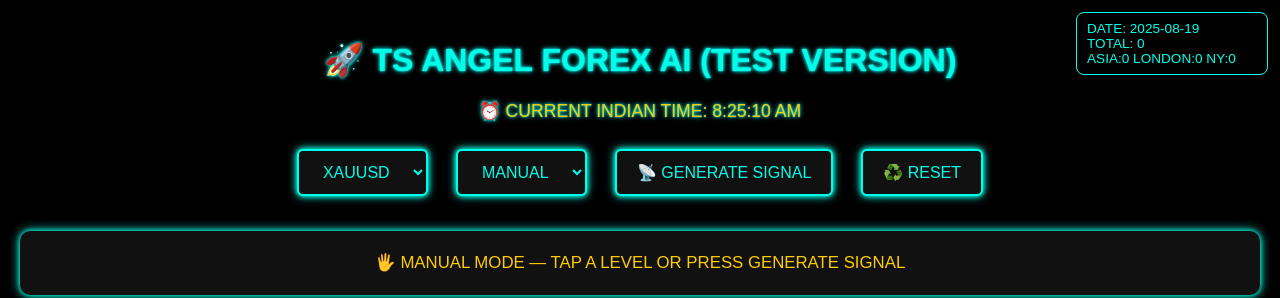
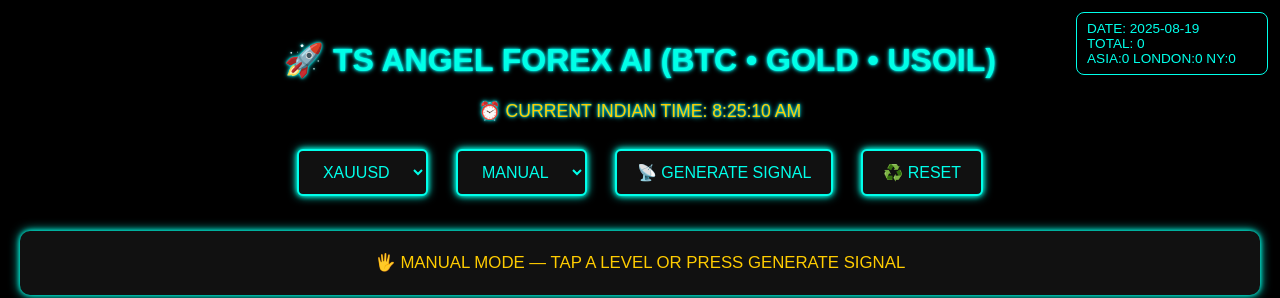
Before and after one commit to sumontsvip/TS-ANGEL-FOREX, a plain HTML site: page index.html in a window 1280 px wide. Shown: the top 298 px of the page. Drawn offline with Linux system fonts and the light colour scheme.

Commit message:
Update index.html

```diff
--- a/index.html
+++ b/index.html
@@ -3,7 +3,7 @@
 <head>
   <meta charset="utf-8" />
   <meta name="viewport" content="width=device-width, initial-scale=1" />
-  <title>TS Angel Forex AI TEST VERSION — Full</title>
+  <title>TS Angel Forex AI — Full</title>
   <style>
     html,body{margin:0;padding:0;overflow-x:hidden;font-family:Arial,sans-serif;background:black;color:white;text-transform:uppercase}
     canvas#starfield{position:fixed;top:0;left:0;width:100%;height:100%;z-index:-1}
@@ -26,7 +26,7 @@
 </head>
 <body>
   <canvas id="starfield"></canvas>
-  <h1>🚀 TS ANGEL FOREX AI (TEST VERSION)</h1>
+  <h1>🚀 TS ANGEL FOREX AI (BTC • GOLD • USOIL)</h1>
   <p id="timeDisplay">⏰ CURRENT INDIAN TIME:</p>
 
   <div class="bar">
```
